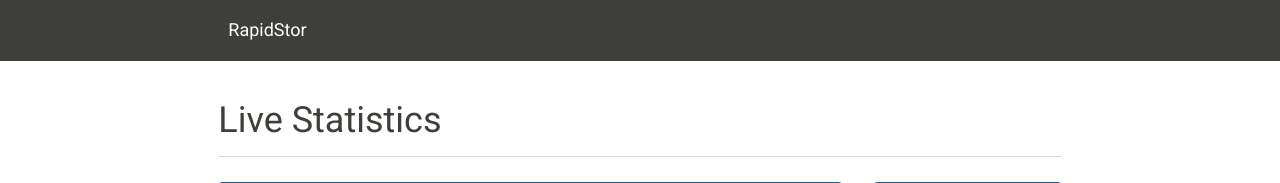
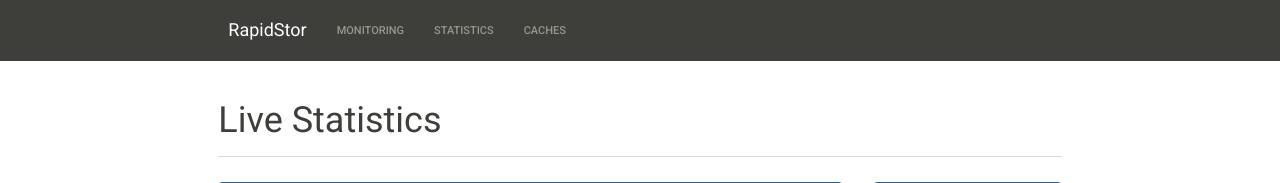
Before and after one commit to ariarezaei/rstor, a Django app: template monitor/templates/index.html in a window 1280 px wide. Shown: the top 183 px of the page. Run offline with Django 3.2, Linux system fonts and the light colour scheme; the template is opened without the code that fills it, so the values that code supplies are empty; parts of the project's set-up code (start-up, migrations or seed data) failed here and were passed over; some libraries are stand-ins or nearby versions.

Commit message:
Fuck mojtaba

```diff
--- a/monitor/templates/base.html
+++ b/monitor/templates/base.html
@@ -33,6 +33,25 @@
             <div class="navbar-header">
                 <a class="navbar-brand" href="">RapidStor</a>
             </div>
+            <div class="collapse navbar-collapse">
+                <ul class="nav navbar-nav">
+                    <li>
+                        <a href="#">Monitoring</a>
+                    </li>
+                    <li>
+                        <a href="#">Statistics</a>
+                    </li>
+                    <li class="dropdown">
+                        <a href="#" class="dropdown-toggle" data-toggle="dropdown" id="caches" aria-expanded="false">Caches</a>
+                        <ul class="dropdown-menu" aria-labelledby="caches">
+                            <li>
+                                <a href="#">Create</a>
+                                <a href="#">Edit</a>
+                            </li>
+                        </ul>
+                    </li>
+                </ul>
+            </div>
         </div>
 {#        <nav class="side-nav">#}
 {#            <div class="list-group">#}
```
